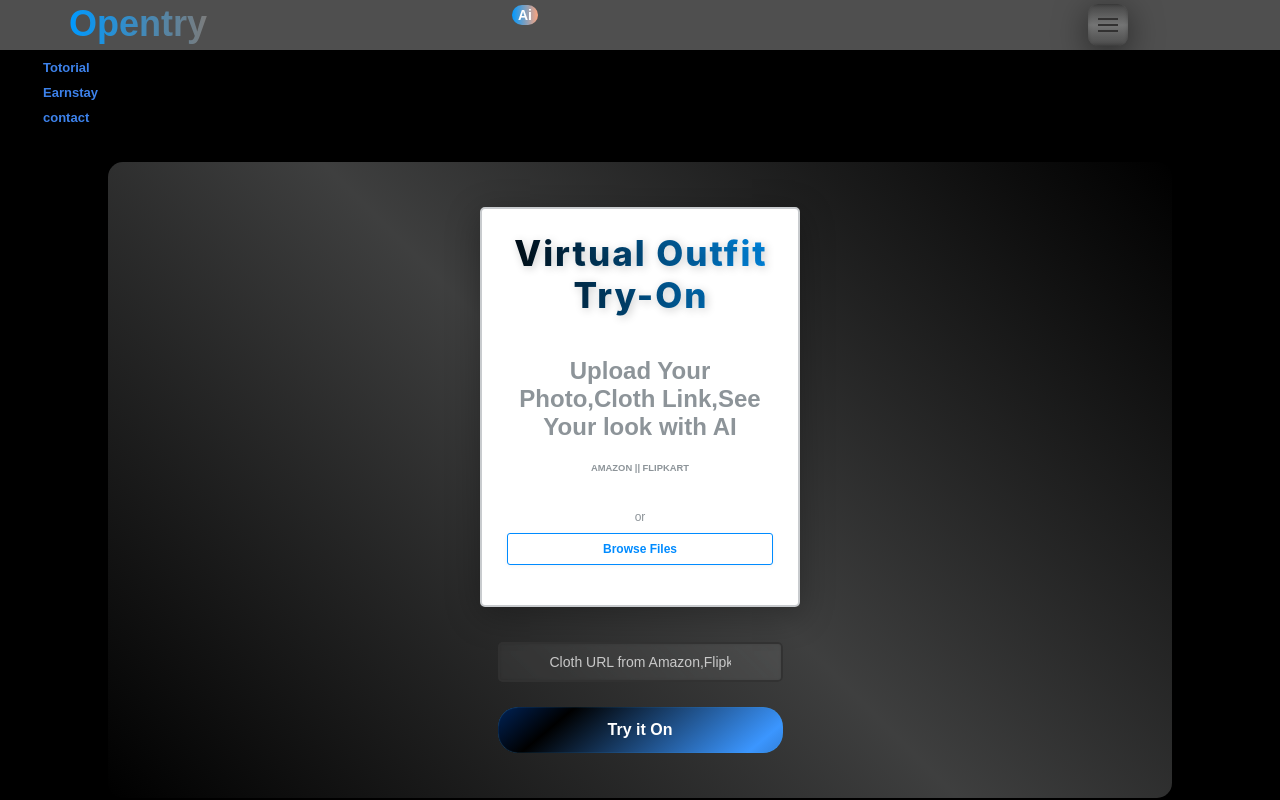
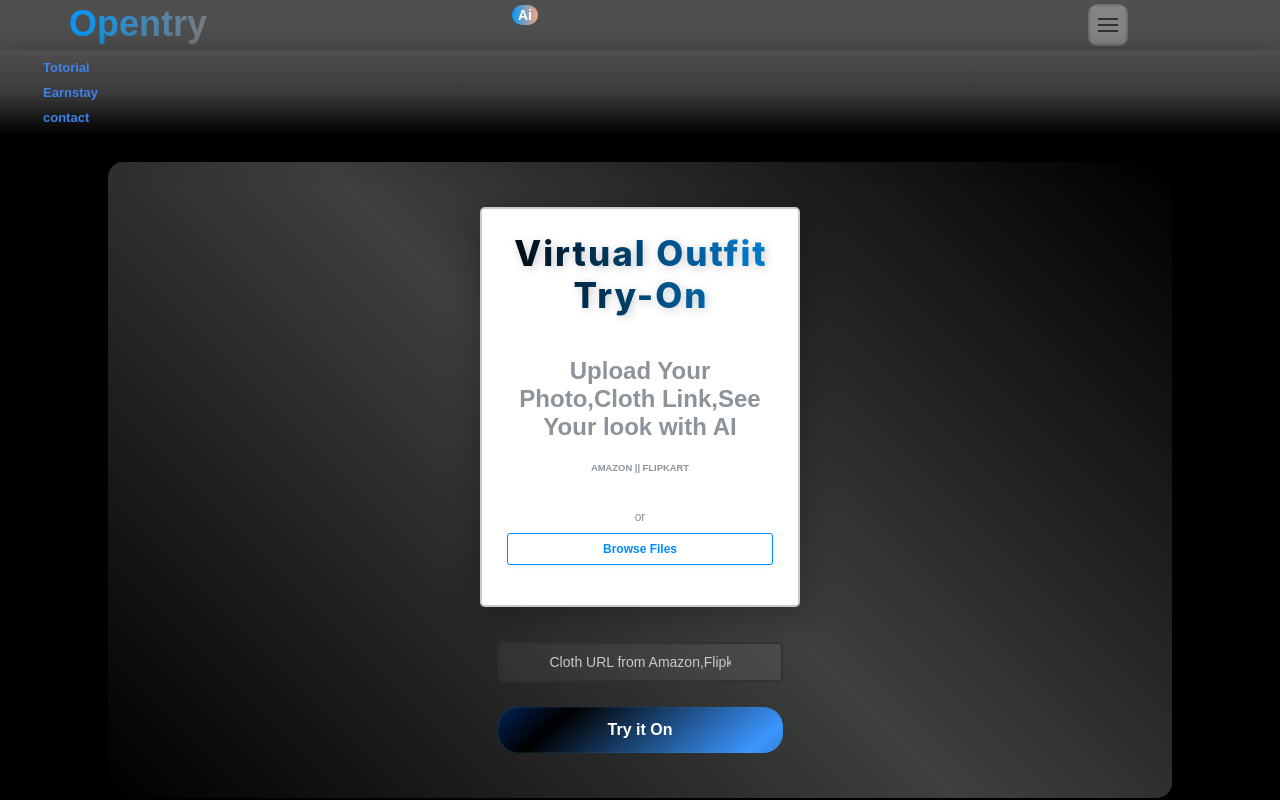
Before and after one commit to Mythesis002/EarnStay, a plain HTML site: page index.html in a window 1280 px wide. Both pictures are taken after a click on the element 1108 px from the left and 25 px from the top of the page. Shown: the top 800 px of the page. Drawn offline with Linux system fonts and the light colour scheme.

Commit message:
Update index.html

```diff
--- a/index.html
+++ b/index.html
@@ -38,10 +38,10 @@ width: 100%; /* Ensure it takes the full width of the viewport */
   margin-top: 4px;
   width: 30px;
   left: 85%;
-  background: linear-gradient( rgba(0, 0, 0, 0.479), rgba(104, 105, 105, 0.6),rgba(0, 0, 0, 0.444));
+  background: linear-gradient(rgba(0, 0, 0, 0.444));
     backdrop-filter: blur(2px);
     -webkit-backdrop-filter: blur(7px);
-    box-shadow: 0 8px 32px rgba(0, 0, 0, 0.5);
+
   border: none;
   padding: 10px;
   padding-left: 10px;
@@ -62,10 +62,10 @@ width: 100%; /* Ensure it takes the full width of the viewport */
 .menu-options {
     position: absolute;
     width: 100%;
-    background: linear-gradient(rgba(255, 255, 255, 0.308));
+    background: linear-gradient(360deg, rgba(0, 0, 0, 0.479), rgba(188, 188, 188, 0.308),rgba(255, 255, 255, 0.308));
     backdrop-filter: blur(14px);
     -webkit-backdrop-filter: blur(14px);
-
+    box-shadow: 0 8px 32px rgba(0, 0, 0, 0.5);
     justify-content: space-between; /* Align items to the left */
     align-items: center;
     font-size: small;
@@ -78,6 +78,7 @@ width: 100%; /* Ensure it takes the full width of the viewport */
 
     animation: bounceIn 0.5s ease; /* Apply bounce animation */
 }
+
 
 
 .menu-options li {
```
